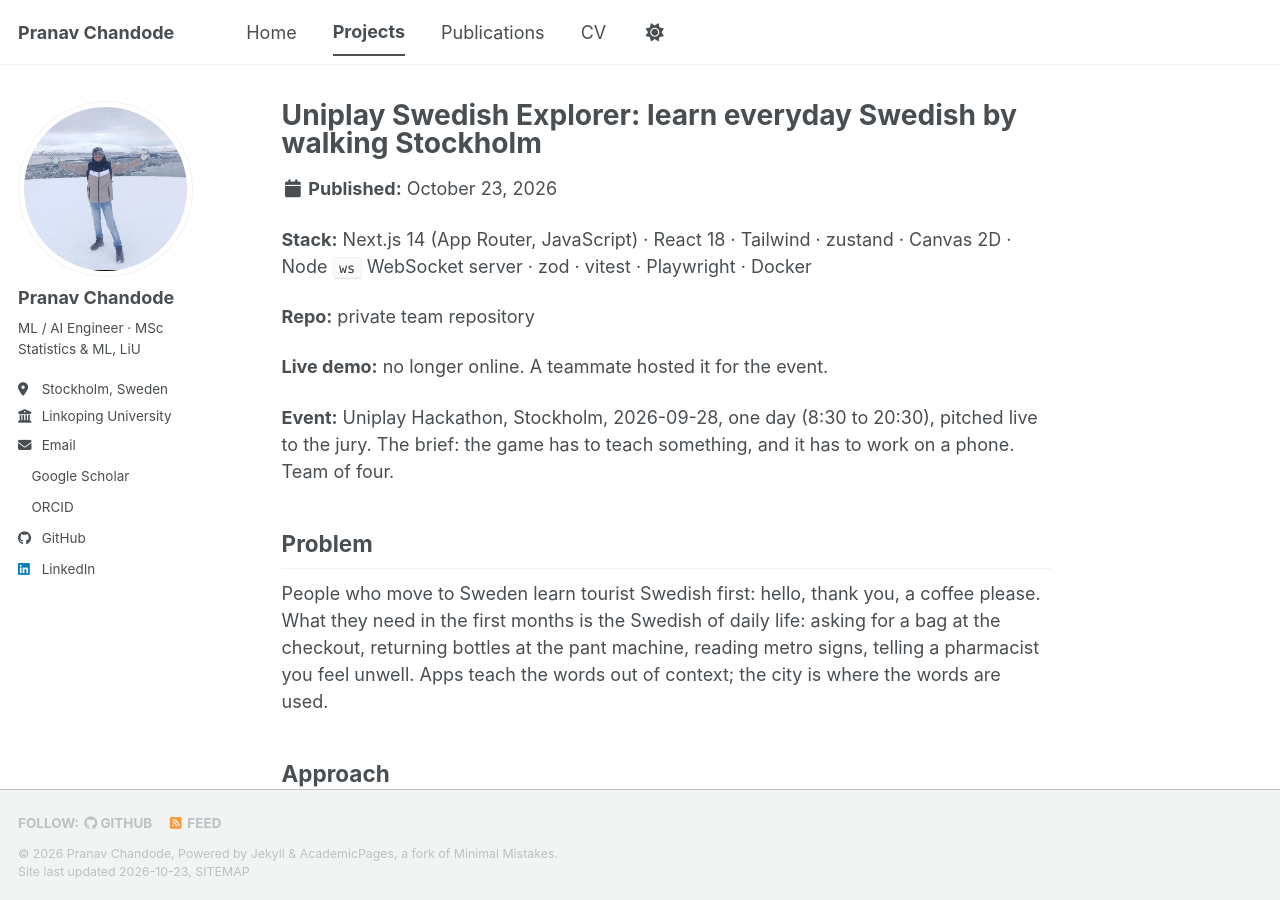
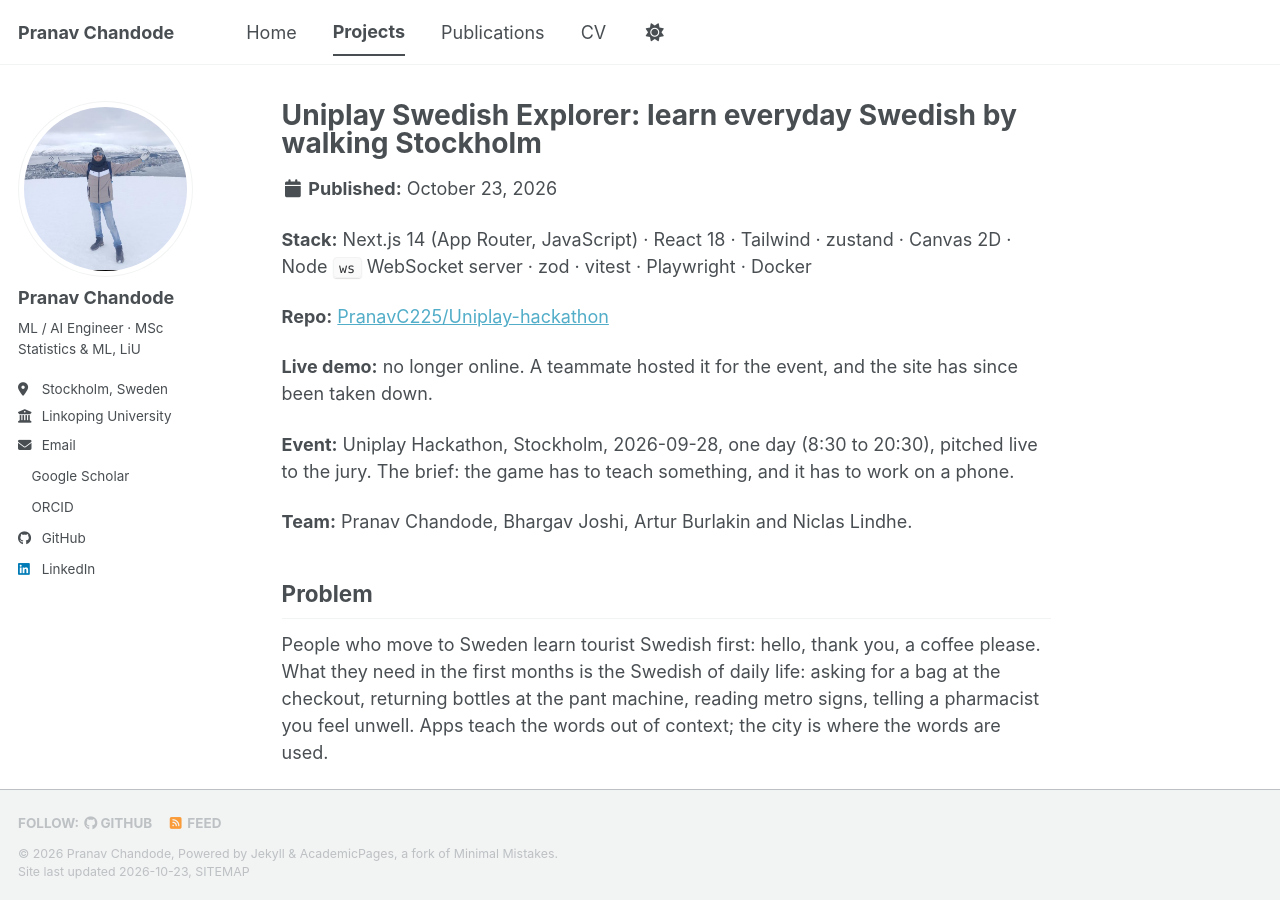
Before and after one commit to PranavC225/PranavC225.github.io, a Jekyll site: the page built from _portfolio/uniplay-swedish-explorer.md, in a window 1280 px wide and 900 px high. Built offline with Jekyll 4.4.1, drawn with Linux system fonts in a browser that asks for light colours; a style sheet for code colours, icons or effects is not loaded.

Commit message:
chore(portfolio): name Uniplay team and link public repo (PRA-5)
Co-Authored-By: Claude Opus 5.5 <noreply@anthropic.com>
Claude-Session: https://claude.ai/code/session_01Nk3ANPaqAGvfbjcZWSM7gx

```diff
--- a/_portfolio/uniplay-swedish-explorer.md
+++ b/_portfolio/uniplay-swedish-explorer.md
@@ -6,12 +6,13 @@ collection: portfolio
 
 **Stack:** Next.js 14 (App Router, JavaScript) · React 18 · Tailwind · zustand · Canvas 2D · Node `ws` WebSocket server · zod · vitest · Playwright · Docker
 
-**Repo:** private team repository
+**Repo:** [PranavC225/Uniplay-hackathon](https://github.com/PranavC225/Uniplay-hackathon)
 
-**Live demo:** no longer online. A teammate hosted it for the event.
+**Live demo:** no longer online. A teammate hosted it for the event, and the site has since been taken down.
 
-**Event:** Uniplay Hackathon, Stockholm, 2026-09-28, one day (8:30 to 20:30), pitched live to the jury. The brief: the game has to teach something, and it has to work on a phone. Team of four.
-<!-- TODO: confirm teammate names and credits before naming them -->
+**Event:** Uniplay Hackathon, Stockholm, 2026-09-28, one day (8:30 to 20:30), pitched live to the jury. The brief: the game has to teach something, and it has to work on a phone.
+
+**Team:** Pranav Chandode, Bhargav Joshi, Artur Burlakin and Niclas Lindhe.
 
 ## Problem
 
```
